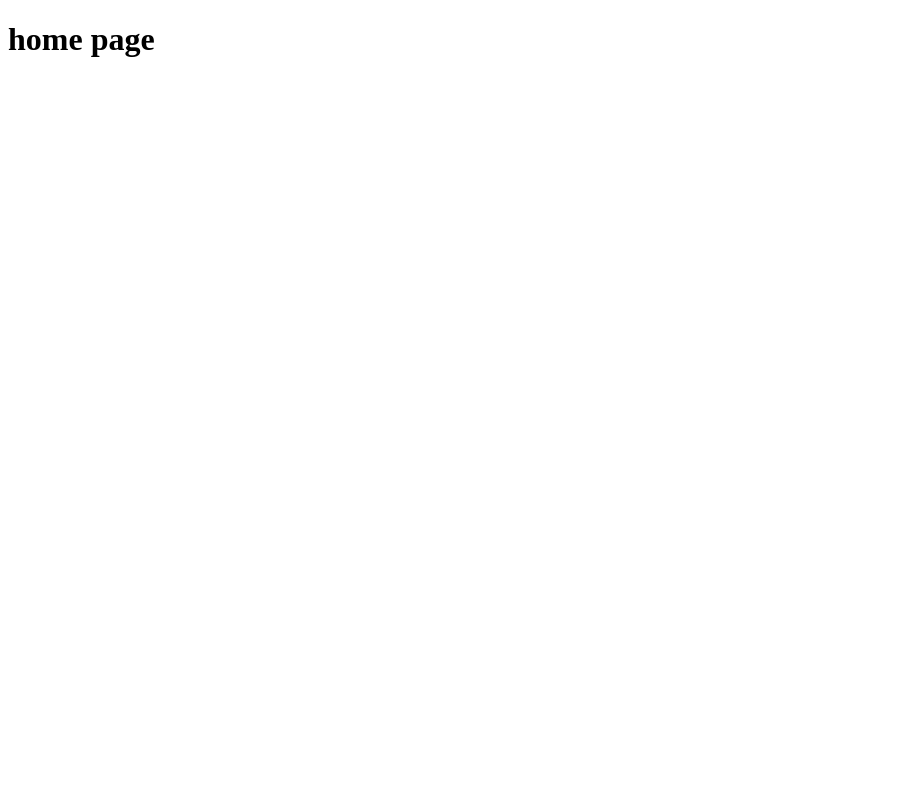
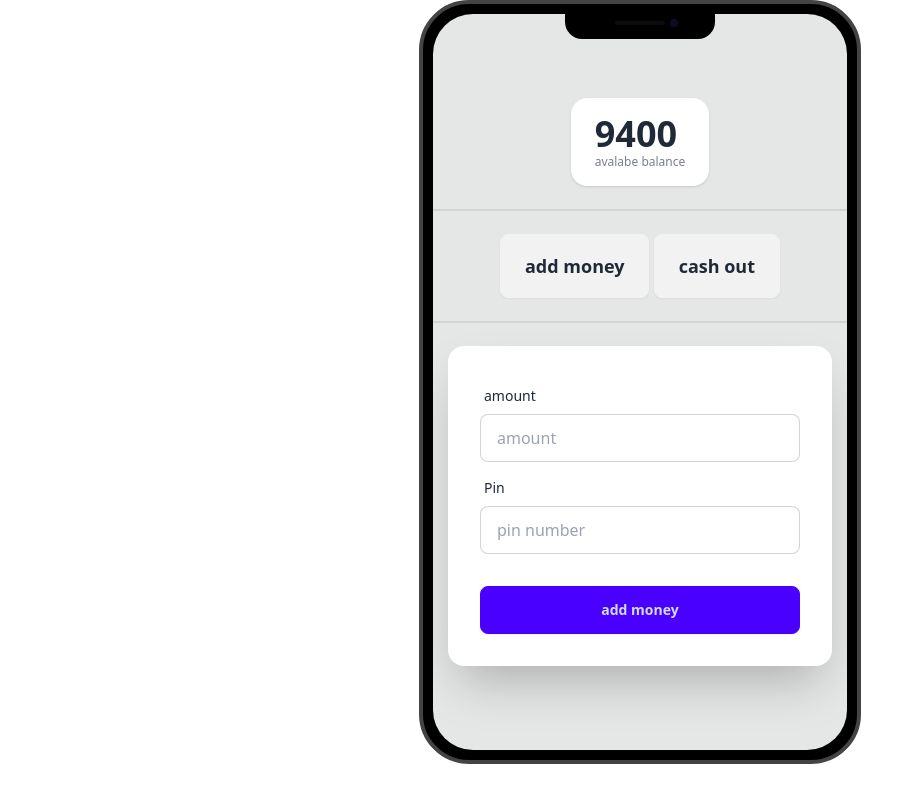
Before and after one commit to mosabbirrahman/paiyoo-mfs, a plain HTML site: page home.html in a window 1280 px wide. Shown: the whole page, without its empty margins (0-915 px from the left). Drawn offline with nearby package versions, Linux system fonts and the light colour scheme.

Commit message:
document

```diff
--- a/home.html
+++ b/home.html
@@ -4,8 +4,56 @@
     <meta charset="UTF-8">
     <meta name="viewport" content="width=device-width, initial-scale=1.0">
     <title>paiyoo home page</title>
+    <link href="https://cdn.jsdelivr.net/npm/daisyui@4.12.23/dist/full.min.css" rel="stylesheet" type="text/css" />
+    <script src="https://cdn.tailwindcss.com"></script>
 </head>
 <body>
-    <h1>home page</h1>
+   <main class="flex">
+    <div class="mockup-phone">
+        <div class="camera"></div>
+        <div class="display">
+          <div class="artboard artboard-demo phone-3">
+            <div class="stats shadow">
+                <div class="stat">
+
+                  <div class="stat-value">9400</div>
+                  <div class="stat-desc">avalabe balance</div>
+                </div>
+              </div>
+              <div class="divider"></div>
+<div>
+    <button class="btn btn-lg">add money</button>
+    <button class="btn btn-lg">cash out</button>
+</div>
+<div class="divider"></div>
+
+<div class="card bg-base-100 w-full max-w-sm shrink-0 shadow-2xl">
+    <form class="card-body">
+      <div class="form-control">
+        <label class="label">
+          <span class="label-text">amount</span>
+        </label>
+        <input id="amount-number" type="number" placeholder="amount" class="input input-bordered" required autocomplete="off" />
+      </div>
+      <div class="form-control">
+        <label class="label">
+          <span class="label-text">Pin</span>
+        </label>
+        <input id="pin-number" type="password" placeholder="pin number" class="input input-bordered" required />
+
+      </div>
+      <div class="form-control mt-6">
+        <button id="add-money" class="btn btn-primary">add money</button>
+      </div>
+    </form>
+  </div>
+
+
+
+          </div>
+        </div>
+      </div>
+   </main>
+   <script src="home.js"></script>
 </body>
 </html>
--- /dev/null
+++ b/home.js
@@ -0,0 +1,7 @@
+document.getElementById('add-money').addEventListener('click', function(e){
+ e.preventDefault();
+ const amountNumber = document.getElementById('amount-number').value;
+ console.log(amountNumber);
+ const pinNumber = document.getElementById('pin-number').value;
+ console.log(pinNumber);
+})
```
